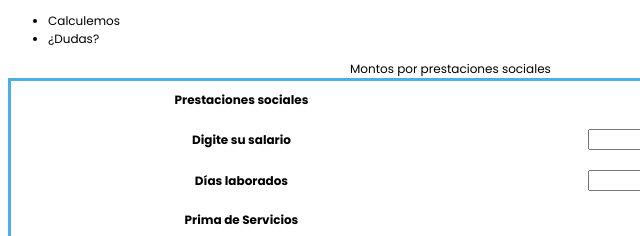
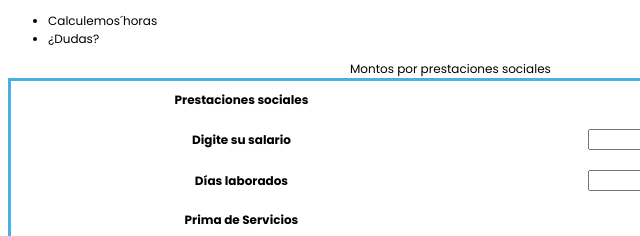
Before and after one commit to lauhs04/Nomi.github.io, a plain HTML site: page index.html in a window 1280 px wide. Shown: the top 236 px of the page, 0-640 px from the left. Drawn offline with Linux system fonts and the light colour scheme.

```diff
--- a/index.html
+++ b/index.html
@@ -16,7 +16,7 @@
             <div>
                 <ul>
                     <li>
-                     Calculemos
+                     Calculemos´horas
                     </li>
                     <li>
                         ¿Dudas?
```
